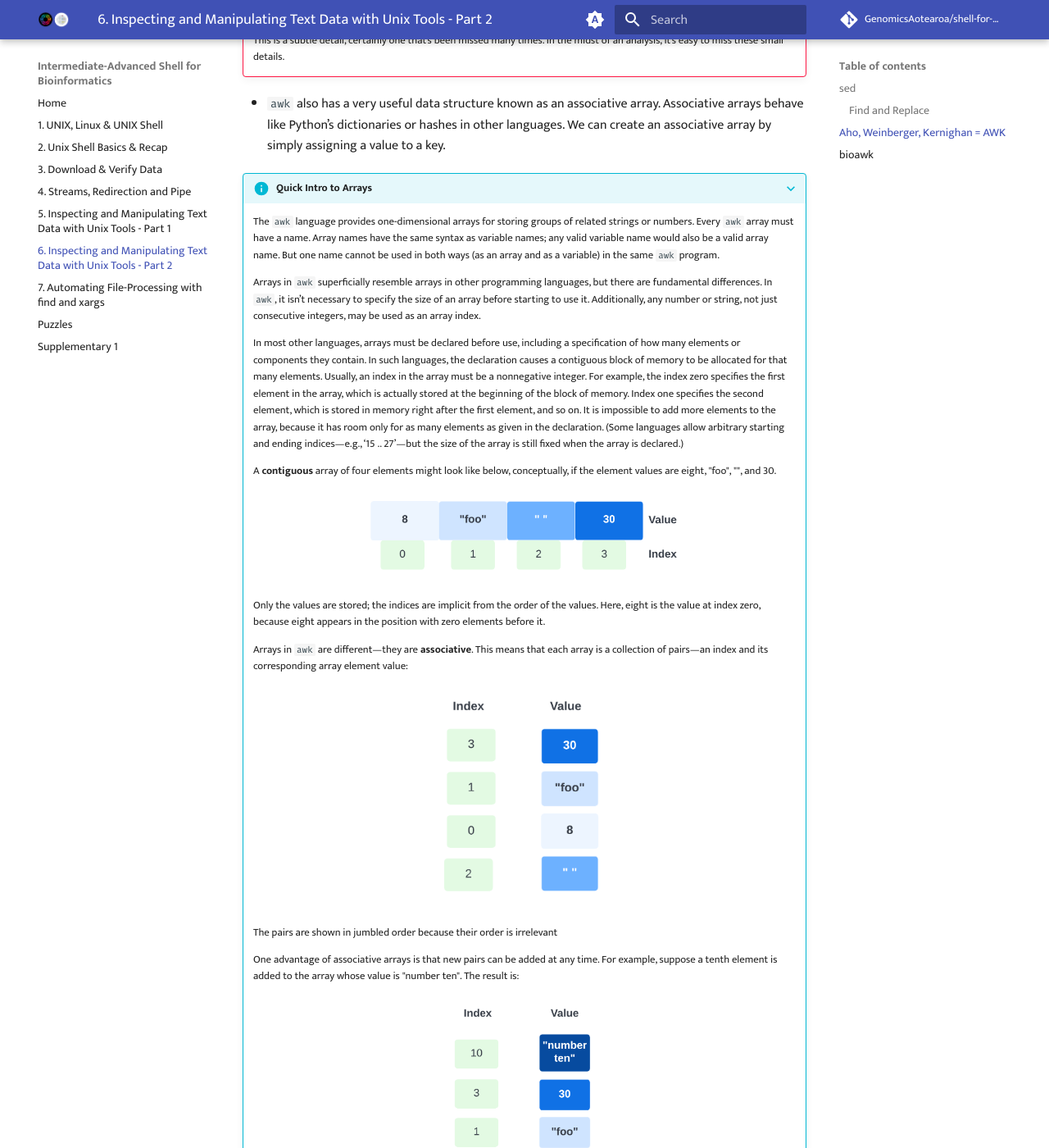
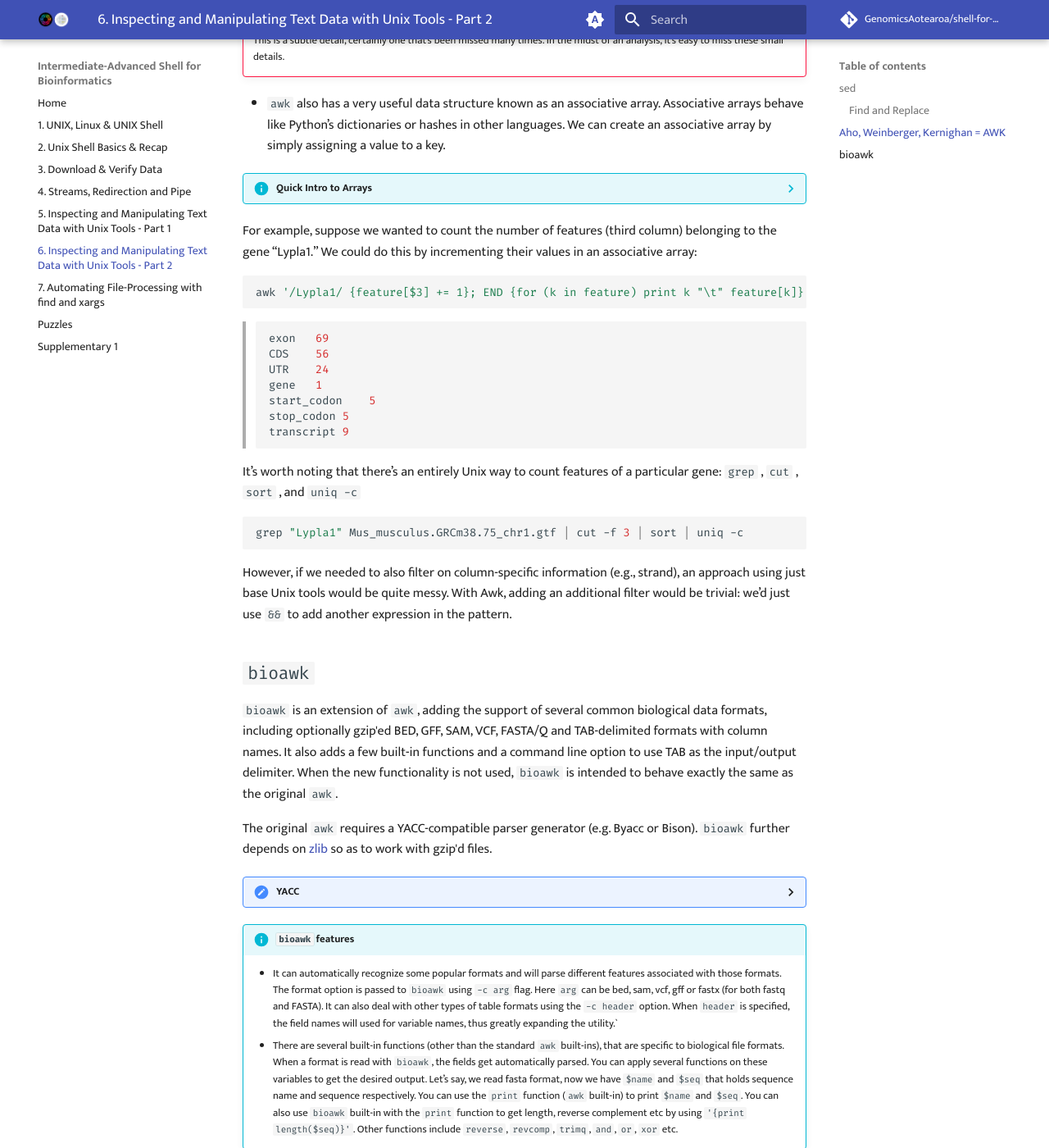
Before and after one commit to GenomicsAotearoa/shell-for-bioinformatics, an MkDocs documentation site: the page built from docs/5_inspectmanipulate2.md, in a window 1280 px wide and 1400 px high, scrolled down 7643 px. Shown: the whole window at 82% size. Built offline with MkDocs 1.6.1 and Material for MkDocs 9.7.7, drawn with Linux system fonts in a browser that asks for light colours; comment, search, counter and statistics services are not loaded; the version menu is left out; some of the changed text lies outside the part shown.

Commit message:
change admonition

```diff
--- a/docs/5_inspectmanipulate2.md
+++ b/docs/5_inspectmanipulate2.md
@@ -359,7 +359,7 @@ awk '!/^#/ { print $1 "\t" $4-1 "\t" $5}' Mus_musculus.GRCm38.75_chr1.gtf | head
 
 * `awk` also has a very useful data structure known as an associative array. Associative arrays behave like Python’s dictionaries or hashes in other languages. We can create an associative array by simply assigning a value to a key.
 
-???+ info "Quick Intro to Arrays"
+??? info "Quick Intro to Arrays"
 
     The `awk` language provides one-dimensional arrays for storing groups of related strings or numbers. Every `awk` array must have a name. Array names have the same syntax as variable names; any valid variable name would also be a valid array name. But one name cannot be used in both ways (as an array and as a variable) in the same `awk` program.
 
```
